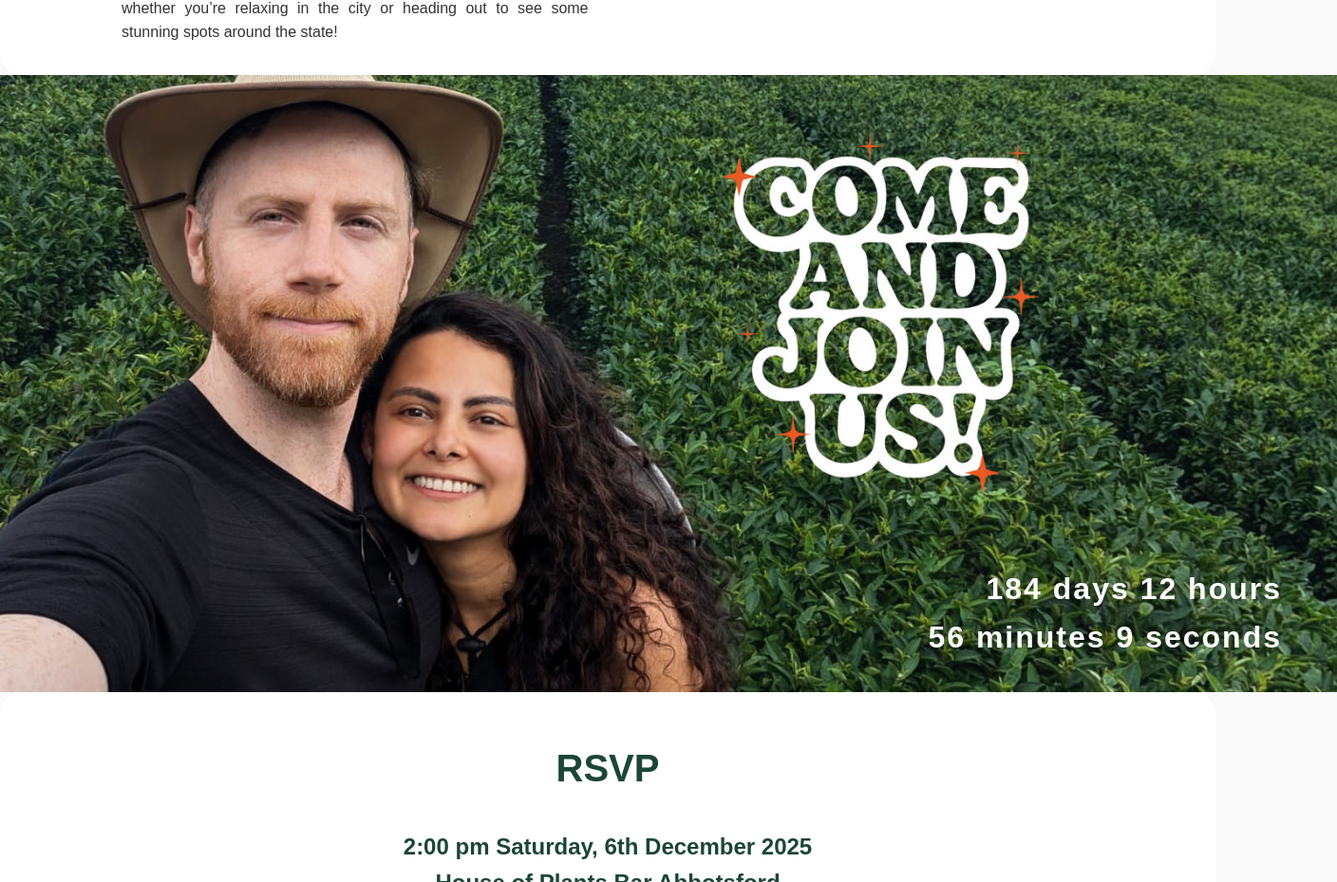
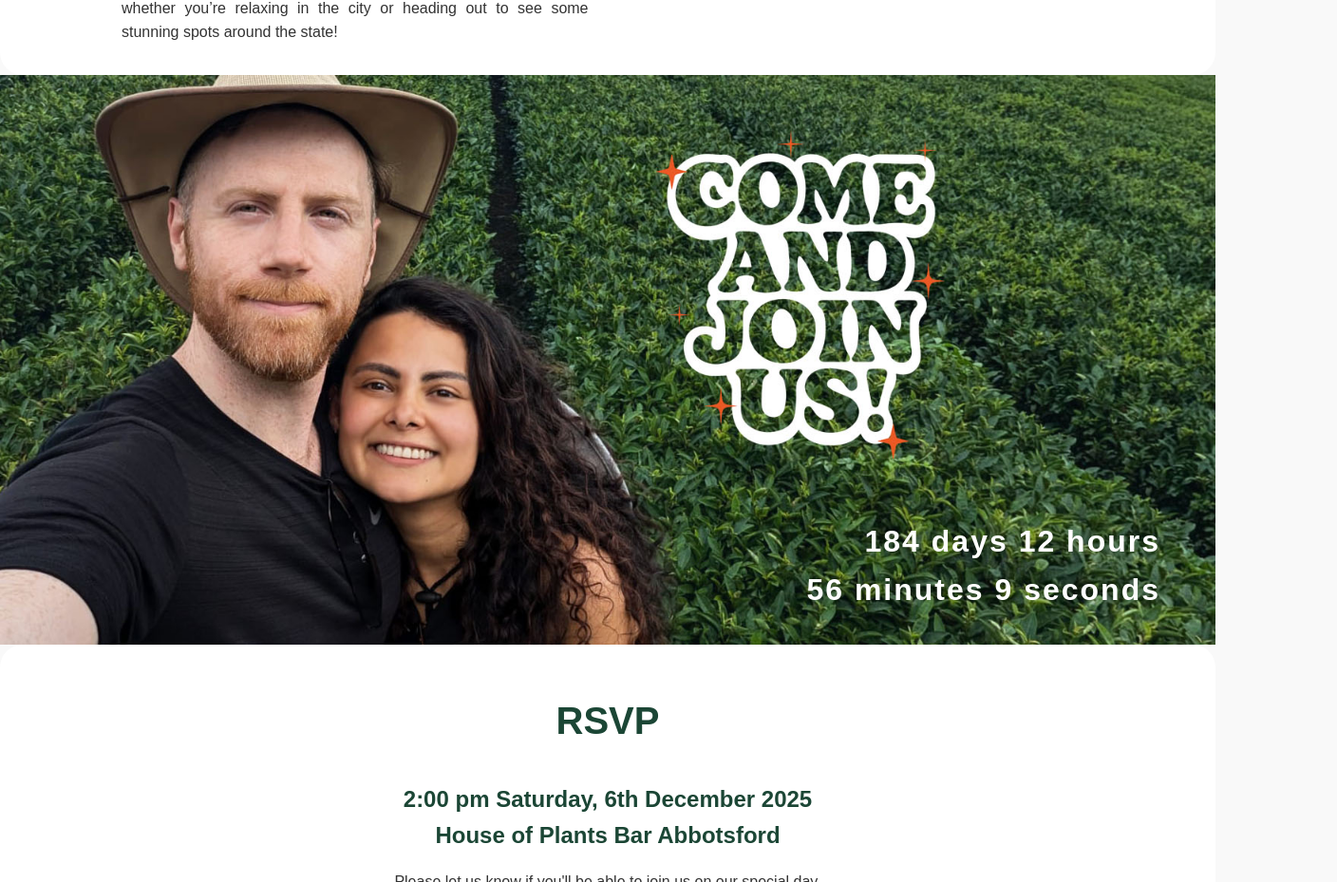
Before and after one commit to byrne112/wedding, a plain HTML site: page index.html in a window 1280 px wide. Shown: the part 4113-5042 px from the top of the page at 95% size, 1408 px wide, since content can reach past the window. Drawn offline with Linux system fonts and the light colour scheme; a web font is replaced by a local one.

Commit message:
Update styles.css

```diff
--- a/styles.css
+++ b/styles.css
@@ -240,8 +240,8 @@ section h2 {
 
 .counter-section {
     position: relative;
-    width: 110vw;
-    min-height: 650px;
+    width: 100vw;
+    min-height: 600px;
     background-image: url('jeju_photo.jpg');
     background-size: cover;
     background-position: center;
```
